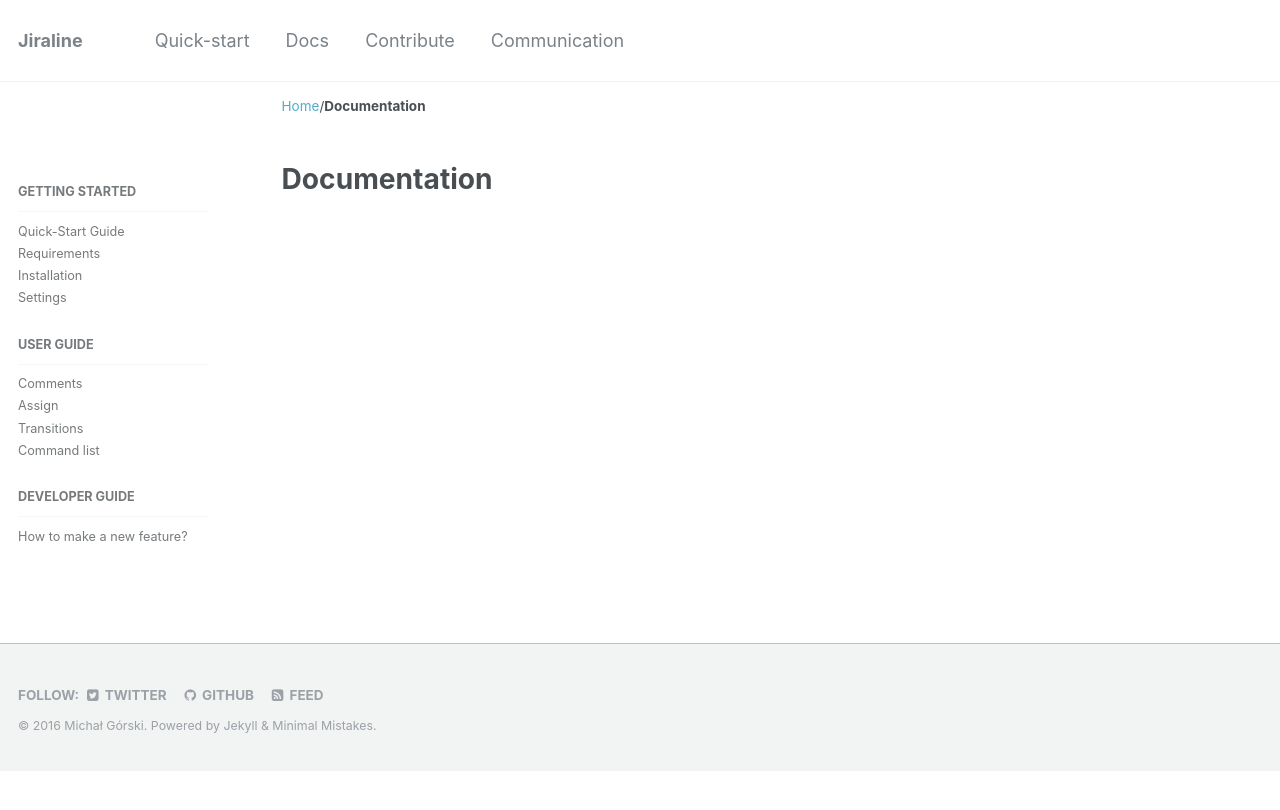
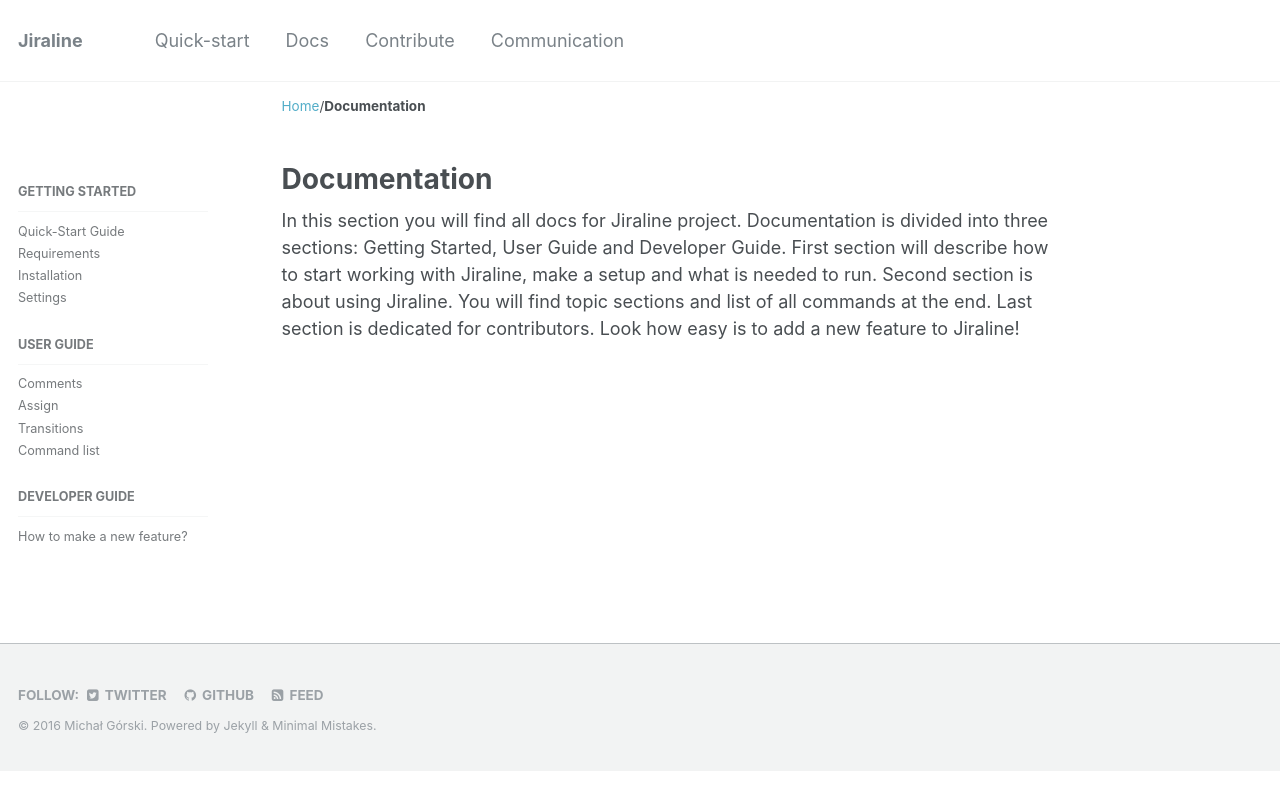
Before and after one commit to posbit/jiraline, a Jekyll site: the page built from _docs/main.md, in a window 1280 px wide. Shown: the top 810 px of the page. Built offline with Jekyll 4.4.1, drawn with Linux system fonts in a browser that asks for light colours.

Commit message:
Doc structure description

```diff
--- a/_docs/main.md
+++ b/_docs/main.md
@@ -2,3 +2,8 @@
 title : "Documentation"
 permalink : /docs/
 ---
+
+In this section you will find all docs for Jiraline project. Documentation is divided into three sections: Getting Started, User Guide and Developer Guide.
+First section will describe how to start working with Jiraline, make a setup and what is needed to run.
+Second section is about using Jiraline. You will find topic sections and list of all commands at the end.
+Last section is dedicated for contributors. Look how easy is to add a new feature to Jiraline!
```
